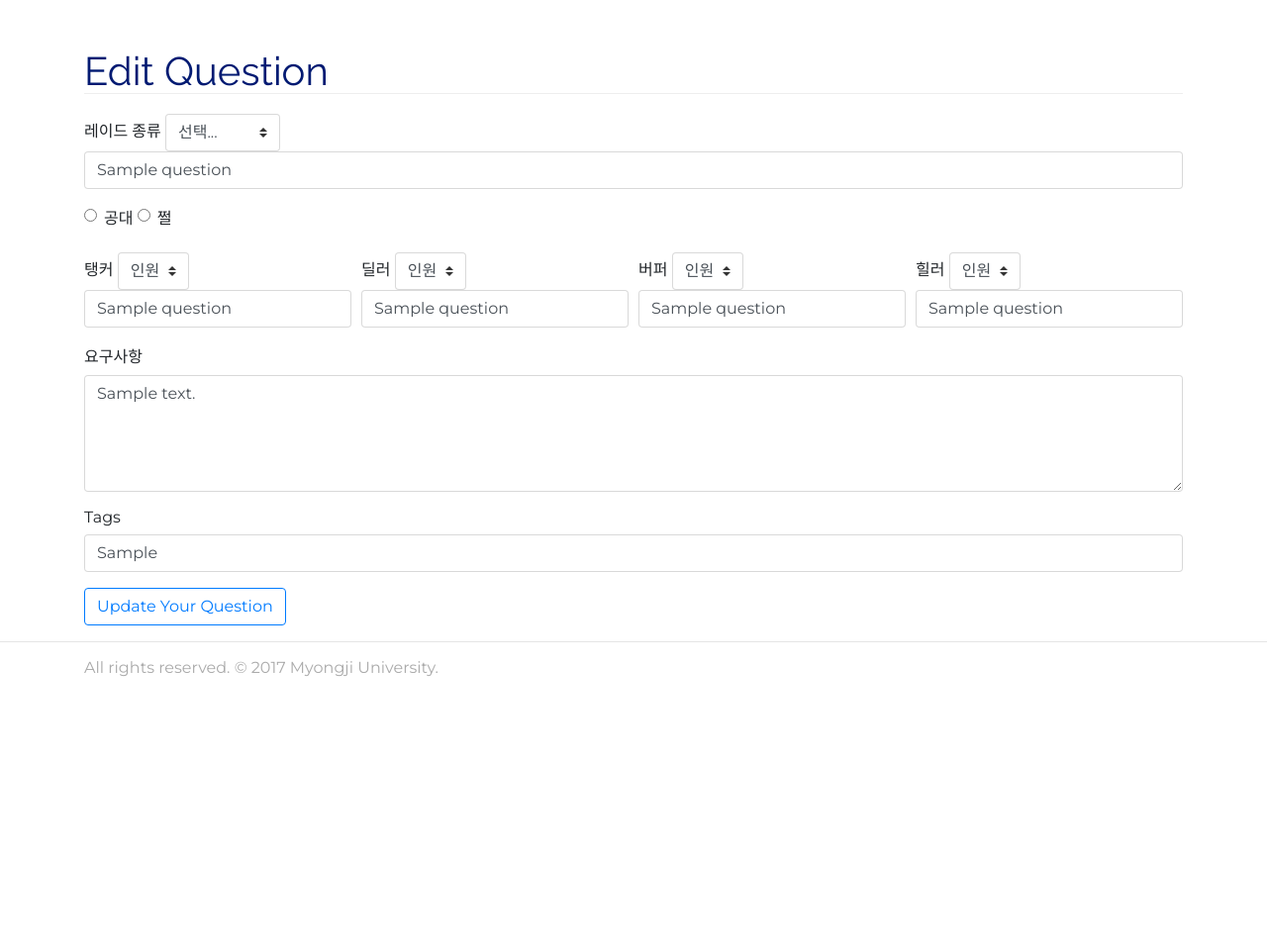
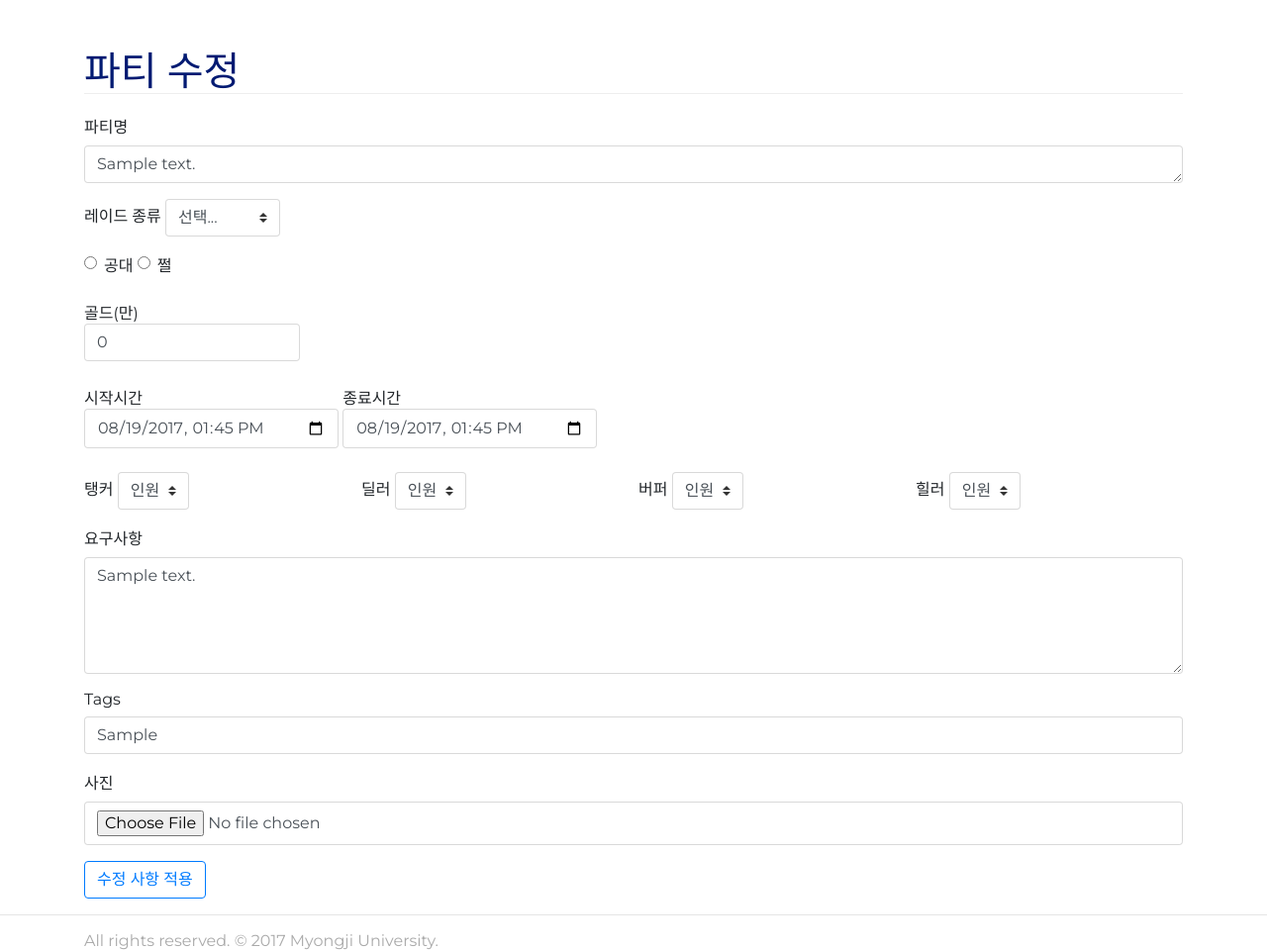
Before and after one commit to ponyong/MYWP, a Node server app: page /questions/600000000000000000000001/edit in a window 1280 px wide. Shown: the part 56-1016 px from the top of the page at 99% size. Before the commit the page ends 740 px from the top, so only its background shows below. Run offline with Node 20, Linux system fonts and the light colour scheme; a user stored in the database is signed in; tables that the repository leaves empty hold one stand-in row (values such as "Sample post"); style sheets or scripts are compiled from the project's sources; some libraries are stand-ins or nearby versions.

Commit message:
생성 세부 구현 ( 시간, 종료 시간) , 상세 설명, 종류 , 분야 , 유 , 무료 행사

```diff
--- a/models/question.js
+++ b/models/question.js
@@ -3,15 +3,18 @@ const mongoosePaginate = require('mongoose-paginate');
 const Schema = mongoose.Schema;
 
 var schema = new Schema({
+  mainTitle: {type: String, trim: true, require: true},
   author: { type: Schema.Types.ObjectId, ref: 'User' },
   title: {type: String, trim: true, required: true},
   content: {type: String, trim: true, required: true},
   tags: [String],
+  number_input: {type: Number, default: 0},
   SelectFee: {type: Number, default: 0},
   tanker: {type: Number, default: 0},
   dealer: {type: Number, default: 0},
   buffer: {type: Number, default: 0},
   healer: {type: Number, default: 0},
+  img: {type: String},
   numLikes: {type: Number, default: 0},
   numAnswers: {type: Number, default: 0},
   numReads: {type: Number, default: 0},
--- a/routes/questions.js
+++ b/routes/questions.js
@@ -24,9 +24,14 @@ router.get('/', catchErrors(async (req, res, next) => {
   const term = req.query.term;
   if (term) {
     query = {$or: [
+      {mainTitle: {'$regex': term, '$options': 'i'}},
       {title: {'$regex': term, '$options': 'i'}},
+      {number_input: {'$regex': term, '$options': 'i'}},
       {content: {'$regex': term, '$options': 'i'}},
       {tanker: {'$regex': term, '$options': 'i'}},
+      {dealer: {'$regex': term, '$options': 'i'}},
+      {buffer: {'$regex': term, '$options': 'i'}},
+      {healer: {'$regex': term, '$options': 'i'}},
     ]};
   }
   const questions = await Question.paginate(query, {
@@ -80,10 +85,15 @@ router.delete('/:id', needAuth, catchErrors(async (req, res, next) => {
 router.post('/', needAuth, catchErrors(async (req, res, next) => {
   const user = req.user;
   var question = new Question({
+    mainTitle: req.body.mainTitle,
     title: req.body.title,
     author: user._id,
+    number_input: req.body.number_input,
     content: req.body.content,
     tanker: req.body.tanker,
+    dealer: req.body.dealer,
+    buffer: req.body.buffer,
+    healer: req.body.healer,
     tags: req.body.tags.split(" ").map(e => e.trim()),
   });
   await question.save();
--- a/views/questions/_form.pug
+++ b/views/questions/_form.pug
@@ -1,3 +1,7 @@
+.form-group
+  label(for="mainTitle") 파티명
+  textarea.form-control(name="content", rows="1")= question.content
+
 .form-group
   label(for="title") 레이드 종류
   select(type = "text" id="title_selecter" class="custom-select mb-2 mr-sm-2 mb-sm-0")
@@ -5,15 +9,24 @@
     option(value="1") 안톤
     option(value="2") 루크
     option(value="3") 메가팬테스
-  input.form-control(type="text", id="TITLE", name="title", placeholder="제목", value=question.title)
+  input.form-control(type="hidden", id="TITLE", name="title", placeholder="제목", value=question.title)
 .form-group
-  .form-check.form-check-inline
-    label.form-check-label
-      input.form-check-input(type="radio" name="SelectFee" id="inlineRadio1" value="0")
-      span 공대
-    label.form-check-label
-      input.form-check-input(type="radio" name="SelectFee" id="inlineRadio2" value="1")
-      span 쩔
+    .form-check.form-check-inline
+      label.form-check-label
+        input.form-check-input(type="radio" name="SelectFee" id="FREE" value="0")
+        span 공대
+      label.form-check-label
+        input.form-check-input(type="radio" name="SelectFee" id="NO_FREE" value="1")
+        span 쩔
+.form-group
+    label(for="number_input")
+      | 골드(만)
+      input.form-control(type="number" value="0" name="number_input")
+.form-group
+    label(for="datetime-start") 시작시간
+      input.form-control(type="datetime-local" value="2017-08-19T13:45:00" id="datetime-start")
+    label(for="datetime-end") 종료시간
+      input.form-control(type="datetime-local" value="2017-08-19T13:45:00" id="datetime-end")
 .form-group
   .form-row
     .col-3
@@ -23,7 +36,7 @@
         option(value="1") 1
         option(value="2") 2
         option(value="3") 3
-      input.form-control(type="text", id="TANKER", name="tanker", placeholder="제목", value=question.title)
+      input.form-control(type="hidden", id="TANKER", name="tanker", placeholder="제목", value=question.title)
     .col-3
       label(for="dealer") 딜러
       select(type = "text" id="DEALER_NUM" class="custom-select mb-2 mr-sm-2 mb-sm-0")
@@ -31,7 +44,7 @@
         option(value="1") 1
         option(value="2") 2
         option(value="3") 3
-      input.form-control(type="text", id="DEALER", name="dealer", placeholder="제목", value=question.title)
+      input.form-control(type="hidden", id="DEALER", name="dealer", placeholder="제목", value=question.title)
     .col-3
       label(for="buffer") 버퍼
       select(type = "text" id="BUFFER_NUM" class="custom-select mb-2 mr-sm-2 mb-sm-0")
@@ -39,7 +52,7 @@
         option(value="1") 1
         option(value="2") 2
         option(value="3") 3
-      input.form-control(type="text", id="BUFFER", name="buffer", placeholder="제목", value=question.title)
+      input.form-control(type="hidden", id="BUFFER", name="buffer", placeholder="제목", value=question.title)
     .col-3
       label(for="healer") 힐러
       select(type = "text" id="HEAL_NUM" class="custom-select mb-2 mr-sm-2 mb-sm-0")
@@ -47,15 +60,50 @@
         option(value="1") 1
         option(value="2") 2
         option(value="3") 3
-      input.form-control(type="text", id="HEALER", name="healer", placeholder="제목", value=question.title)
+      input.form-control(type="hidden", id="HEALER", name="healer", placeholder="제목", value=question.title)
 .form-group
   label(for="question")  요구사항
   textarea.form-control(name="content", rows="5")= question.content
 .form-group
   label(for="tags") Tags
   input.form-control(type="text", name="tags", placeholder="tags separated by spaces", value=question.tags ? question.tags.join(" ") : "")
+.form-group
+  label(for='img') 사진
+  input.form-control(type="file", name="img")
 
+script.
+  $(function(){
+    $('#FREE, #NO_FREE').change(function(){
+      if($('#FREE').is(':checked')){
+        this.form.number_input.disabled = true;
+      }else if($('#NO_FREE').is(':checked')){
+        this.form.number_input.disabled = false;
+      }
+    });
 
-script(src="https://code.jquery.com/jquery-3.2.1.js")
-script
-  include select.js
+    $('#title_selecter').click(function () {
+      var selected = $("#title_selecter > option:selected").text();
+      $('#TITLE').val(selected);
+    });
+
+    $('#TANK_NUM').click(function () {
+      var selected = $("#TANK_NUM > option:selected").text();
+      $('#TANKER').val(selected);
+    });
+
+    $('#DEALER_NUM').click(function () {
+      var selected = $("#DEALER_NUM > option:selected").text();
+      $('#DEALER').val(selected);
+    });
+
+    $('#BUFFER_NUM').click(function () {
+      var selected = $("#BUFFER_NUM > option:selected").text();
+      $('#BUFFER').val(selected);
+    });
+
+    $('#HEALER_NUM').click(function () {
+      var selected = $("#HEALER_NUM > option:selected").text();
+      $('#HEALER').val(selected);
+    });
+
+  });
--- a/views/questions/edit.pug
+++ b/views/questions/edit.pug
@@ -2,8 +2,8 @@ extends ../layout
 
 block content
   .container
-    h1.main-title Edit Question
+    h1.main-title 파티 수정
     form(action=`/questions/${question.id}`, method="POST")
       input(type="hidden", name="_method", value="PUT")
       include _form
-      button.btn.btn-outline-primary(type="submit") Update Your Question
+      button.btn.btn-outline-primary(type="submit") 수정 사항 적용
```
Also changed, not shown: views/questions/_question.pug (+6 -1 lines), public/stylesheets/questions.scss (line endings or trailing spaces).
